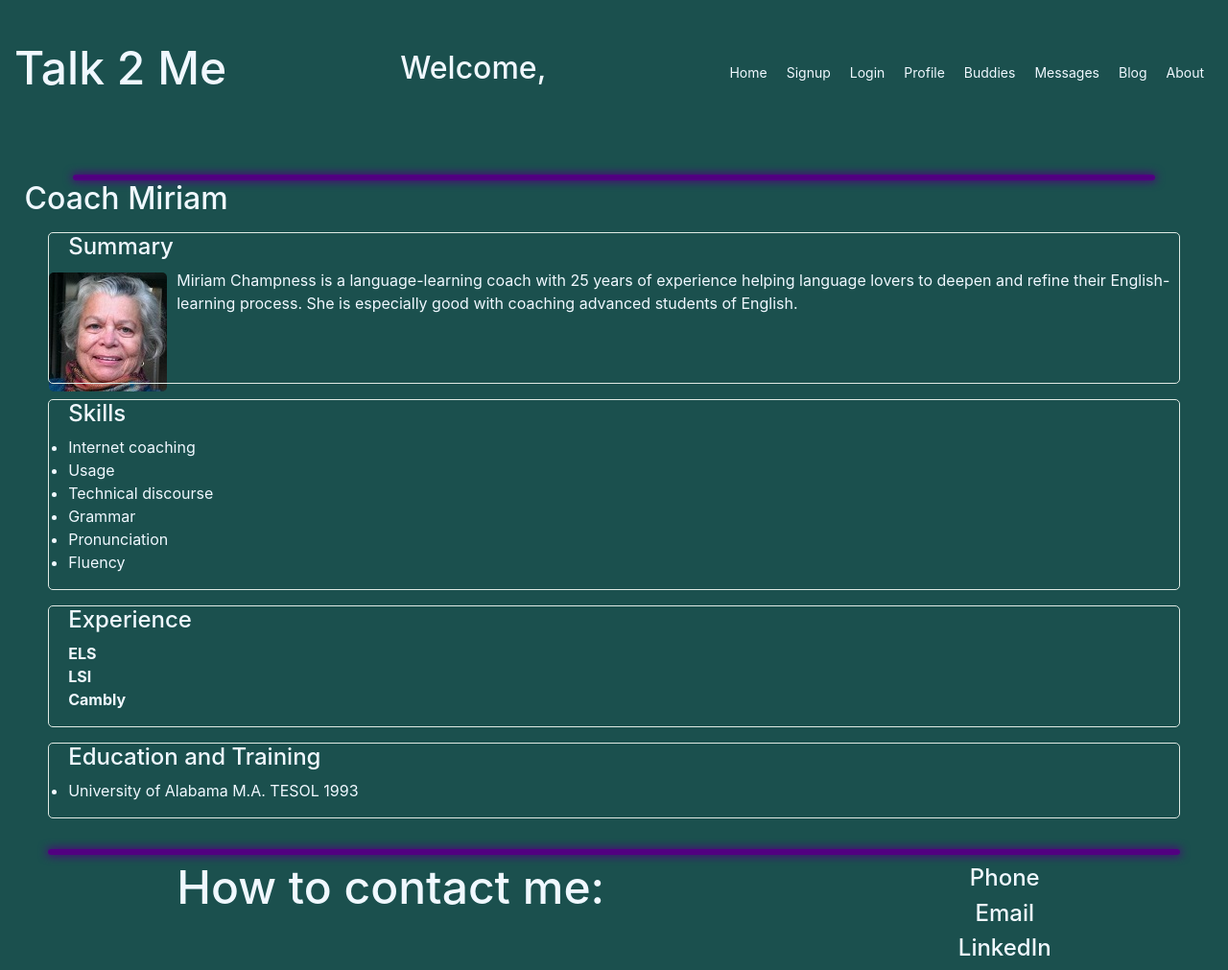
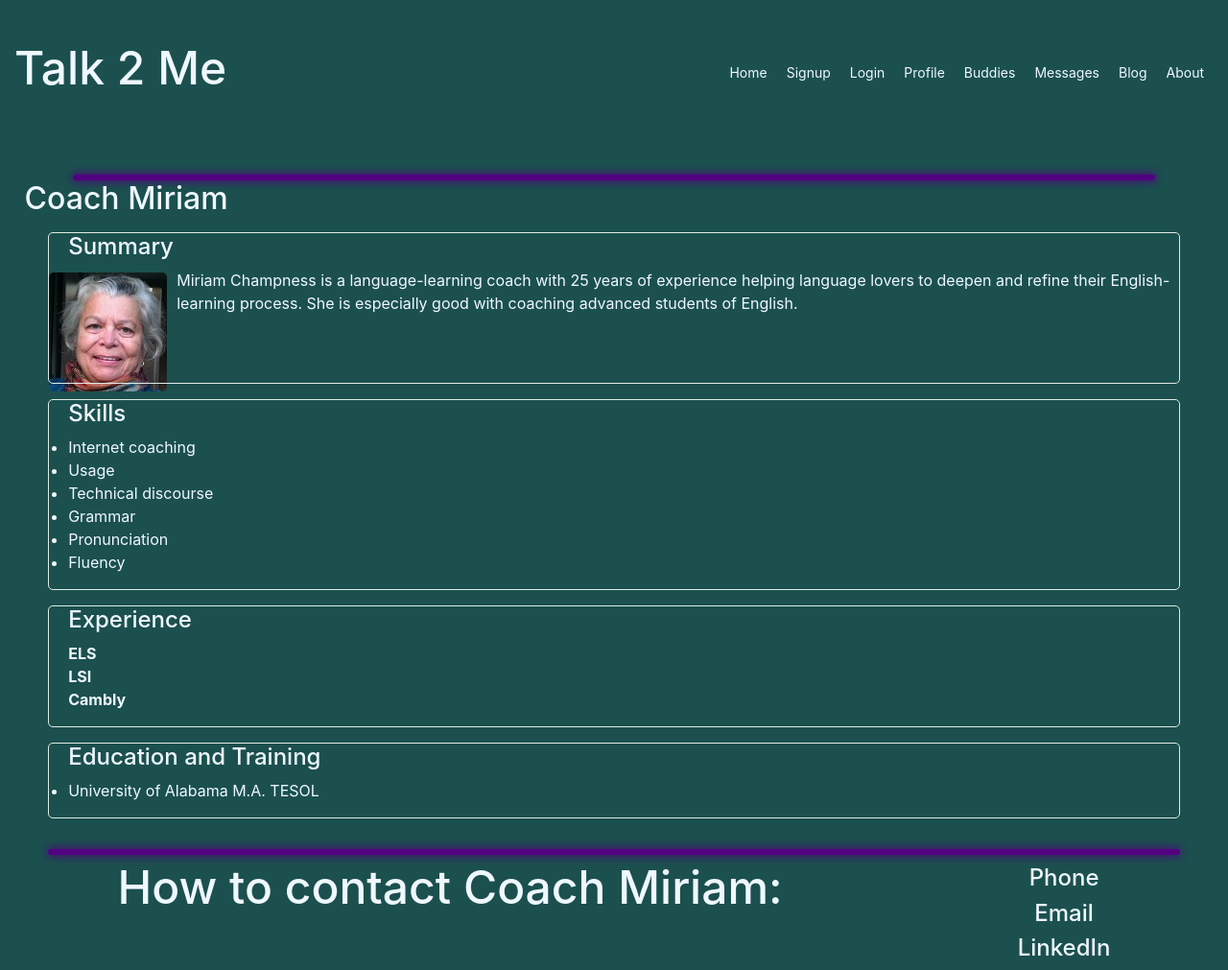
Before and after one commit to CChampness/Talk2Me, a React (Create React App) app in the folder client/: page / in a window 1280 px wide. Shown: the whole page at 96% size. Built offline with nearby package versions, Linux system fonts and the light colour scheme.

Commit message:
some css touch-up

```diff
--- a/client/src/App.css
+++ b/client/src/App.css
@@ -140,7 +140,7 @@ article {
 }
 
 .imageArticle {
-  height: 158px;
+  min-height: 158px;
 }
 
 article div {
--- a/client/src/Footer.js
+++ b/client/src/Footer.js
@@ -5,7 +5,7 @@ function Footer() {
     <>
     <hr/>
     <footer id = "contact">
-      <h1>How to contact me:</h1>
+      <h1>How to contact Coach Miriam:</h1>
       <div>
         <a href="tel:706-254-4879"><h4>Phone</h4></a>
         <a href="mailto:miriam.champness@gmail.com"><h4>Email</h4></a>
--- a/client/src/Header.js
+++ b/client/src/Header.js
@@ -11,20 +11,18 @@ function Header({ currentPage, setCurrentPage }) {
     setCurrentPage(page)
   };
 
-  let message = "Welcome, ";
-
   // if (loading) return <h4>Loading...</h4>;
   // if (error) return <h4>Error! {error.message}</h4>;
-  // console.log("in Header, data: ", data);
-  const user = localStorage.getItem("id_name");
-  if (user) {
-    message += user;
-  }
+
+  // const user = localStorage.getItem("id_name");
+  // if (user) {
+  //   message += user;
+  // }
 
   return (
     <header>
       <h1>Talk 2 Me</h1>
-      <h3 id="headerMsg">{message}</h3>
+      <h4 id="headerMsg"></h4>
       <div className="NavTabs div">
         {/* Pass the currentPage from state and the function to update it */}
         <Nav currentPage={currentPage} handlePageChange={handlePageChange} />
--- a/client/src/pages/Resume.js
+++ b/client/src/pages/Resume.js
@@ -35,7 +35,7 @@ function Resume() {
       <article>
         <h4>Education and Training</h4>
         <ul>
-          <li>University of Alabama M.A. TESOL 1993</li>
+          <li>University of Alabama M.A. TESOL</li>
         </ul>
       </article>
     </div>
```
Also changed, not shown: 1 other file (tests, documents, lock files or other folders).
